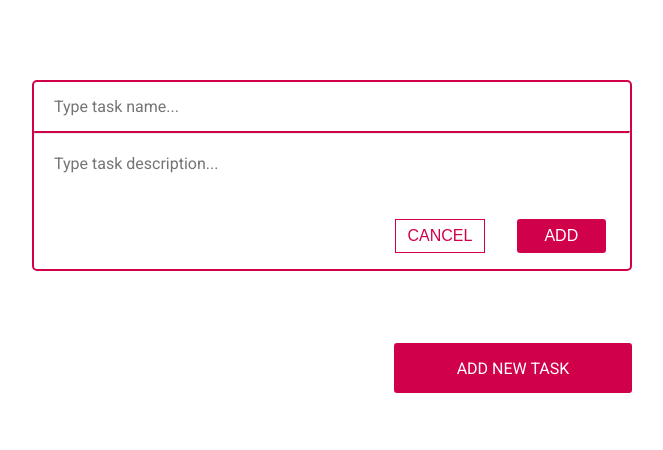
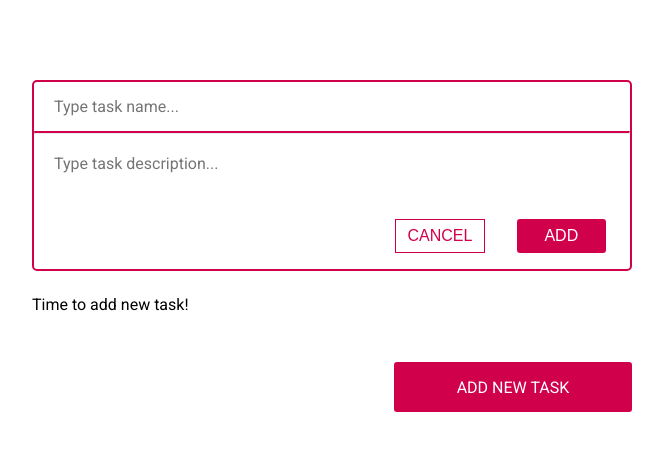
Before and after one commit to Menchynskyi/3shape-todo-app, a React (Create React App) app: page / in a window 1280 px wide. Shown: the top 450 px of the page, without its empty margins (308-971 px from the left). Built offline with nearby package versions, Linux system fonts and the light colour scheme.

Commit message:
User message

```diff
--- a/package.json
+++ b/package.json
@@ -3,7 +3,6 @@
   "version": "0.1.0",
   "private": true,
   "dependencies": {
-    "@material-ui/core": "^4.7.0",
     "react": "^16.12.0",
     "react-dom": "^16.12.0",
     "react-scripts": "3.2.0"
@@ -30,6 +29,7 @@
     ]
   },
   "devDependencies": {
+    "prop-types": "^15.7.2",
     "formik": "^2.0.6",
     "styled-components": "^4.4.1"
   }
--- a/src/App.js
+++ b/src/App.js
@@ -2,6 +2,7 @@ import React, { createContext, useState } from 'react';
 import { NewItem } from './components/NewItem';
 import { ActiveItem } from './components/ActiveItem';
 import { TodoList } from './components/TodoList';
+import { Message } from './components/Message';
 import { AppContainer, StyledButton } from './AppStyled';
 
 export const TodoContext = createContext();
@@ -41,11 +42,11 @@ export const App = () => {
     };
 
     const changeTask = task => {
-    console.log(task)
         const newTasks = todoList.map(t => {
             if (t.id === task.id) {
                 return task;
             };
+
             return t;
         });
 
@@ -56,17 +57,12 @@ export const App = () => {
         });
     };
 
-  const context = {
-    todoList,
-    active
-  };
-
     const onShowNewTaskForm = () => {
         setState({
             ...state,
             showNew: true,
             active: null
-    })
+        });
     };
 
     const onItemClick = (id) => {
@@ -84,9 +80,13 @@ export const App = () => {
 
         setState({
             ...state,
-      todoList: [...todoList, newTodo],
-      showNew: false
+            todoList: [...todoList, newTodo]
         });
+    };
+
+    const context = {
+        todoList,
+        active
     };
 
     return (
@@ -98,7 +98,8 @@ export const App = () => {
                     <ActiveItem
                         key={active.id}
                         deleteTask={deleteTask}
-              changeTask={changeTask}/>
+                        changeTask={changeTask}
+                        />
                 }
 
                 {
@@ -108,8 +109,10 @@ export const App = () => {
                         />
                 }
 
-          <TodoList
-            onItemClick={onItemClick}/>
+                {
+                    state.todoList.length > 0 ?
+                    <TodoList onItemClick={onItemClick} /> : <Message text="Time to add new task!" />
+                }
 
                 <StyledButton
                     onClick={onShowNewTaskForm}
--- a/src/components/ActiveItem/ActiveItemStyled.js
+++ b/src/components/ActiveItem/ActiveItemStyled.js
@@ -8,7 +8,7 @@ export const StyledEditName = styled(StyledFieldName)`
 export const DeleteButton = styled.button`
     margin: auto 1.5rem;
     padding: 5px 20px;
-    background: #E28417;
+    background: ${props => props.theme.secondary};
     color: ${props => props.theme.white};
     font-size: 10px;
     line-height: 12px;
--- /dev/null
+++ b/src/components/Message/Message.jsx
@@ -0,0 +1,12 @@
+import React from 'react';
+import PropTypes from 'prop-types';
+
+export const Message = ({ text }) => (
+    <div>
+        {text}
+    </div>
+);
+
+Message.propTypes = {
+    text: PropTypes.string.isRequired
+};
--- /dev/null
+++ b/src/components/Message/index.js
@@ -0,0 +1 @@
+export { Message } from './Message';
--- a/src/components/NewItem/NewItemStyled.js
+++ b/src/components/NewItem/NewItemStyled.js
@@ -10,7 +10,7 @@ export const ItemContainer = styled.div`
         width: 100%;
         border-top: 2px solid ${props => props.theme.primary};
         margin: 0;
-    }
+    };
 
     & button{
         &:hover {
@@ -27,7 +27,7 @@ export const ItemContainer = styled.div`
 
         &[disabled] {
             cursor: not-allowed;
-        }
+        };
     };
 `;
 
--- a/src/components/TodoList/TodoList.jsx
+++ b/src/components/TodoList/TodoList.jsx
@@ -1,18 +1,28 @@
 import React, { useContext } from 'react';
 import { TodoContext } from '../../App';
 import { Task, TasksContainer } from './TodoListStyled';
+import PropTypes from 'prop-types';
 
 export const TodoList = ({ onItemClick }) => {
     const { todoList } = useContext(TodoContext);
+
+    const createTodoList = (arr) => {
+        return arr.map(({ id, name }) => (
+            <Task
+                key={id}
+                onClick={() => onItemClick(id)}>
+                <span>{name}</span>
+            </Task>
+        ))
+    };
+
     return (
         <TasksContainer>
-            {todoList.map(({ id, name }) => (
-                <Task
-                    key={id}
-                    onClick={() => onItemClick(id)}>
-                    <span>{name}</span>
-                </Task>
-            ))}
+            { createTodoList(todoList) }
         </TasksContainer>
     );
 };
+
+TodoList.propTypes = {
+    onItemClick: PropTypes.func.isRequired
+};
--- a/src/components/TodoList/TodoListStyled.js
+++ b/src/components/TodoList/TodoListStyled.js
@@ -18,9 +18,13 @@ export const Task = styled.div`
 
     &:hover {
         cursor: pointer;
-    }
+    };
+
+    &:active {
+        transform: scale(0.98);
+    };
 
     & span {
         padding-left: 20px;
-    }
+    };
 `;
--- a/src/index.js
+++ b/src/index.js
@@ -17,6 +17,7 @@ const GlobalStyle = createGlobalStyle`
 
 const theme = {
     primary: '#D1004B',
+    secondary: '#E28417',
     white: '#FFFFFF',
     black: '#000000',
     fontSize: '16px',
```
Also changed, not shown: src/components/ActiveItem/ActiveItem.jsx (+7 -0 lines), src/components/NewItem/NewItem.jsx (+5 -2 lines), 1 other file (tests, documents, lock files or other folders). Lines whose indentation alone changed are shown as unchanged.
